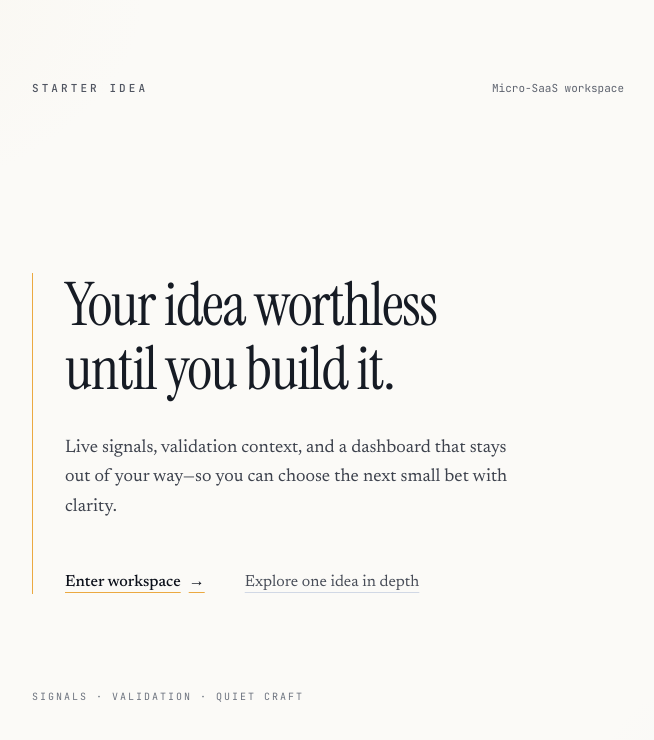
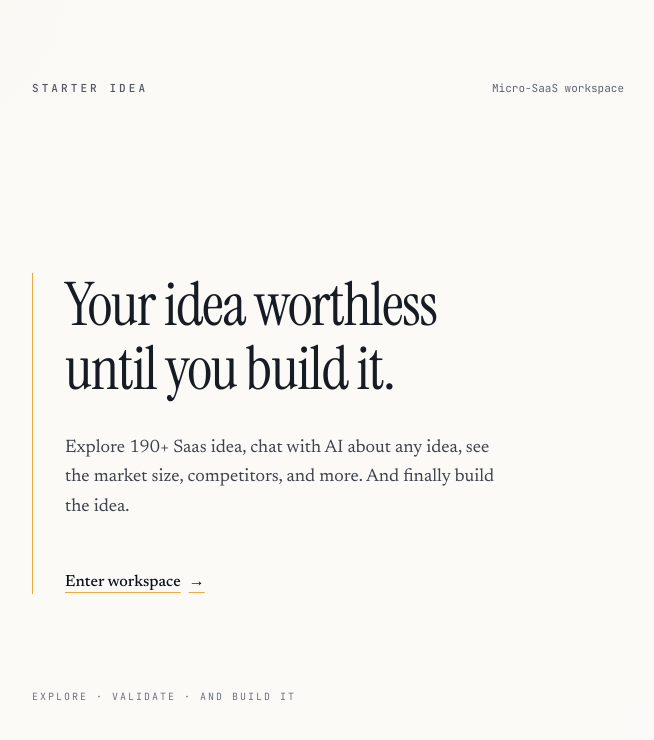
Before and after one commit to lebe24/Starter-Idea, a Next.js app: page / in a window 1280 px wide. Shown: the top 740 px of the page, without its empty margins (312-966 px from the left). Built offline with nearby package versions, Linux system fonts and the light colour scheme.

Commit message:
Remove Explore link from landing page
Keep a single primary CTA to the workspace; drop the /explore nav item.

Co-authored-by: Cursor <cursoragent@cursor.com>

```diff
--- a/app/page.tsx
+++ b/app/page.tsx
@@ -30,11 +30,11 @@ export default function HomePage() {
               Your idea worthless until you build it.
             </h1>
             <p className="mt-8 max-w-md text-lg font-normal leading-relaxed text-[oklch(0.38_0.02_265)] motion-safe:animate-[landing-enter_0.9s_ease-out_0.12s_both]">
-              Live signals, validation context, and a dashboard that stays out of your way—so
-              you can choose the next small bet with clarity.
+              Explore 190+ Saas idea, chat with AI about any idea, see the market size, competitors, and more.
+              And finally build the idea.
             </p>
             <nav
-              className="mt-12 flex flex-wrap items-center gap-x-10 gap-y-4 motion-safe:animate-[landing-enter_0.9s_ease-out_0.24s_both]"
+              className="mt-12 motion-safe:animate-[landing-enter_0.9s_ease-out_0.24s_both]"
               aria-label="Primary"
             >
               <Link
@@ -49,18 +49,12 @@ export default function HomePage() {
                   →
                 </span>
               </Link>
-              <Link
-                href="/explore"
-                className="text-base font-normal text-[oklch(0.42_0.02_265)] underline decoration-[oklch(0.88_0.02_265)] decoration-1 underline-offset-[6px] transition hover:text-[oklch(0.28_0.02_265)] hover:decoration-[oklch(0.55_0.02_265)]"
-              >
-                Explore one idea in depth
-              </Link>
             </nav>
           </div>
         </main>
 
         <footer className="mt-auto pt-16 font-mono text-[10px] uppercase tracking-[0.2em] text-[oklch(0.55_0.02_265)]">
-          Signals · validation · quiet craft
+          Explore · validate · And build it
         </footer>
       </div>
       <style>{`
```
